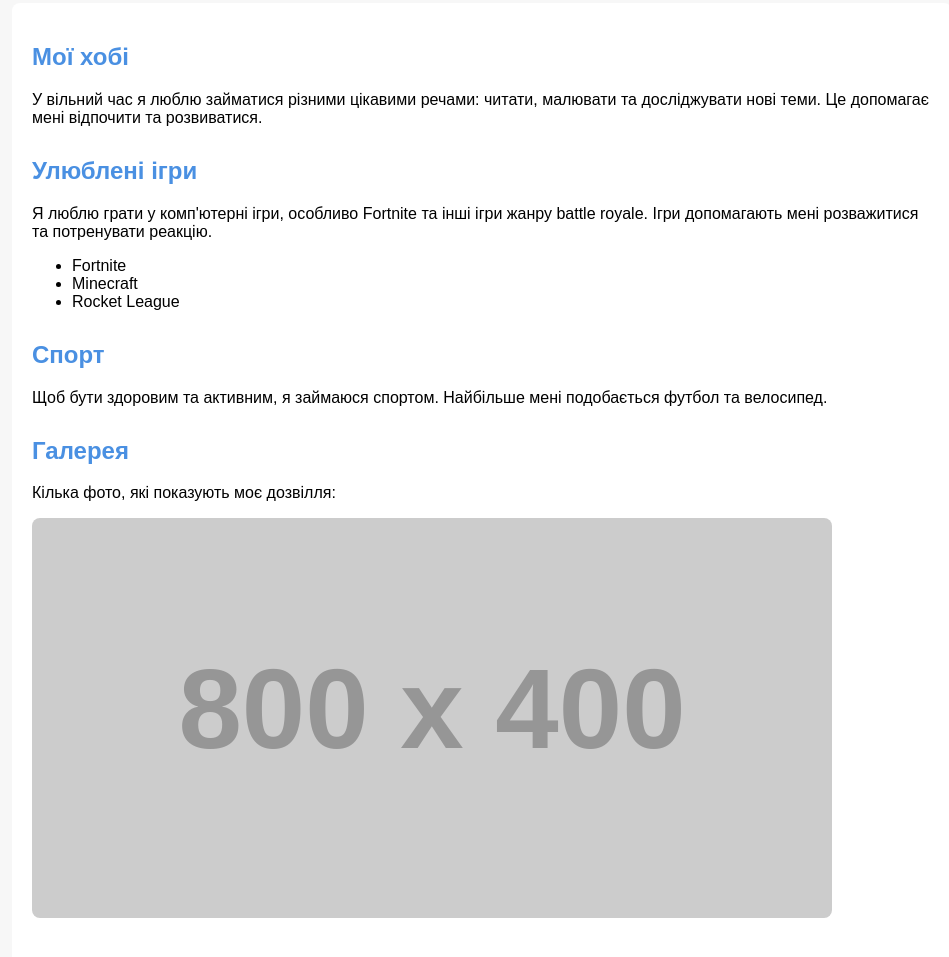
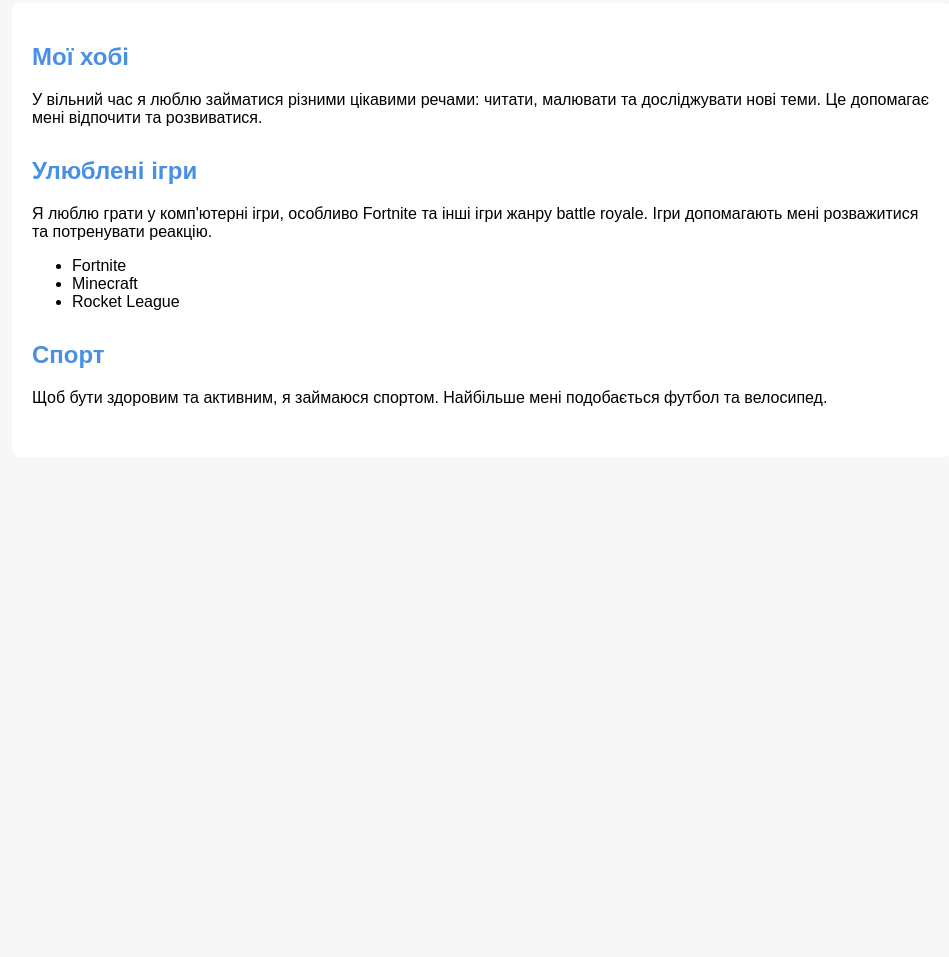
Before and after one commit to Dantteess/-, a plain HTML site: page index.html in a window 1280 px wide. Shown: the part 179-1136 px from the top of the page, without its empty margins (158-1107 px from the left). After the commit the page ends 800 px from the top, so only its background shows below. Drawn offline with Linux system fonts and the light colour scheme; placeholder pictures from the web are drawn by us.

Commit message:
Update index.html

```diff
--- a/index.html
+++ b/index.html
@@ -89,9 +89,8 @@
         </section>
 
         <section id="gallery">
-            <h2>Галерея</h2>
-            <p>Кілька фото, які показують моє дозвілля:</p>
-            <img src="https://via.placeholder.com/800x400" alt="Фото дозвілля" />
+
+
         </section>
     </main>
 
```
